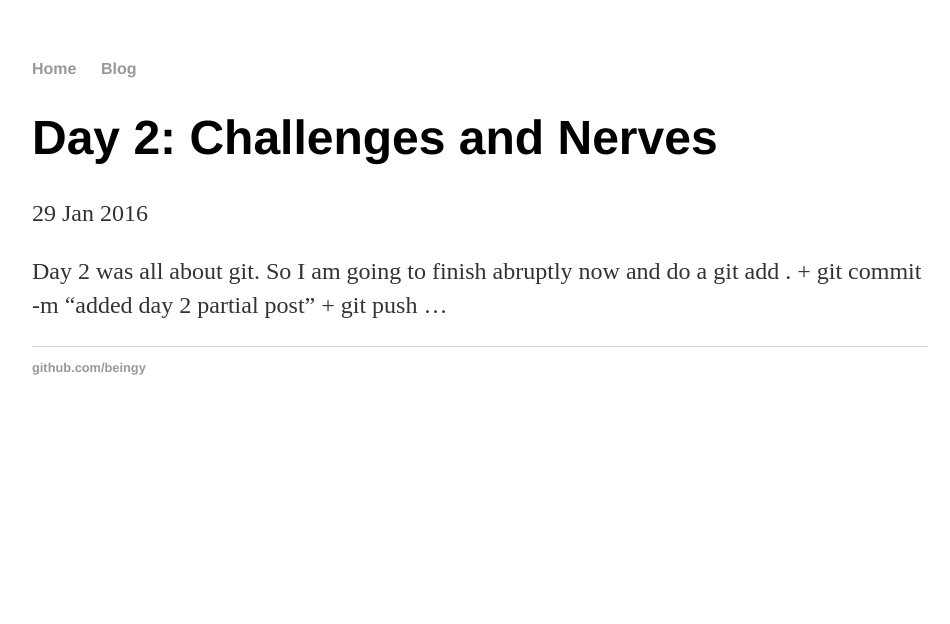
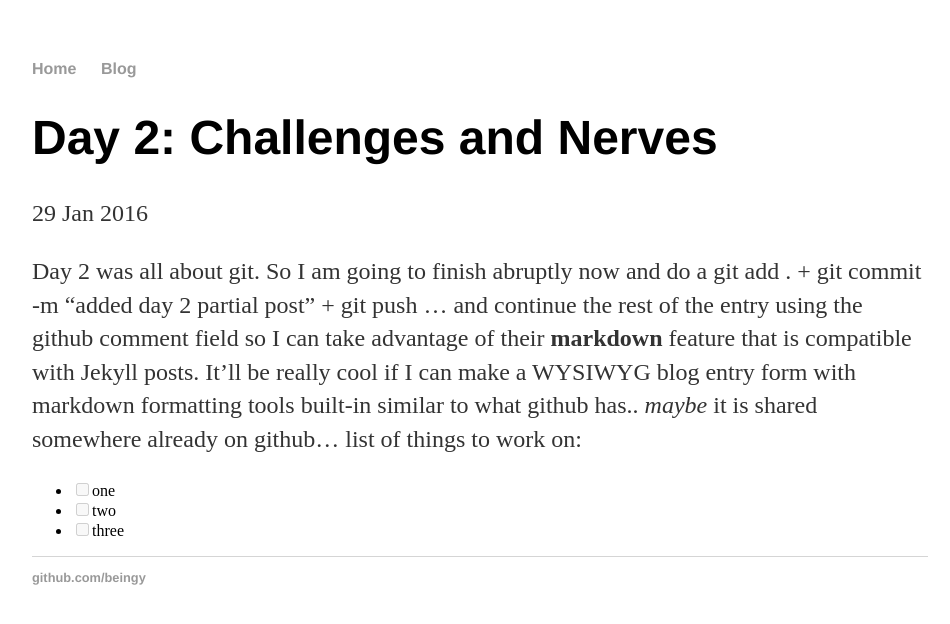
Before and after one commit to beingy/beingy.github.io, a Jekyll site: the page built from _posts/2016-01-29-day-2.md, in a window 1280 px wide. Shown: the top 624 px of the page, without its empty margins (160-1110 px from the left). Built offline with Jekyll 4.4.1, drawn with Linux system fonts in a browser that asks for light colours.

Commit message:
Update 2016-01-29-day-2.md
Updated day 2 partial post using github comment field to use markdown formatting

```diff
--- a/_posts/2016-01-29-day-2.md
+++ b/_posts/2016-01-29-day-2.md
@@ -4,4 +4,9 @@ title: "Day 2: Challenges and Nerves"
 date: 2016-01-29
 ---
 
-Day 2 was all about git.  So I am going to finish abruptly now and do a git add . + git commit -m "added day 2 partial post" + git push ...
+Day 2 was all about git.  So I am going to finish abruptly now and do a git add . + git commit -m "added day 2 partial post" + git push ... and continue the rest of the entry using the github comment field so I can take advantage of their **markdown** feature that is compatible with Jekyll posts.  It'll be really cool if I can make a WYSIWYG blog entry form with markdown formatting tools built-in similar to what github has.. _maybe_ it is shared somewhere already on github...
+list of things to work on:
+
+- [ ] one
+- [ ] two
+- [ ] three
```
